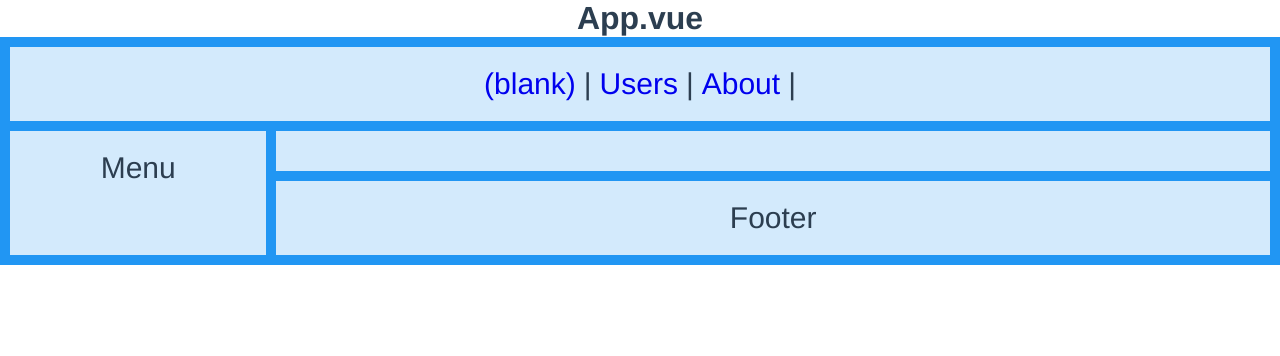
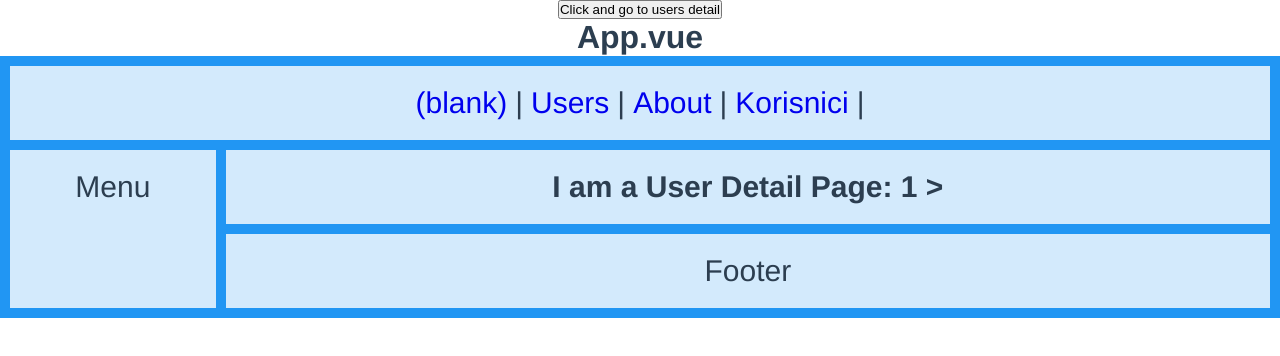
Before and after one commit to dzenannn/vue-cli, a Vue app in the folder vue-routing/: page /users/1 in a window 1280 px wide. Shown: the top 356 px of the page. Built offline with nearby package versions, Linux system fonts and the light colour scheme.

Commit message:
params, query, notfound view

```diff
--- a/vue-routing/src/App.vue
+++ b/vue-routing/src/App.vue
@@ -1,6 +1,25 @@
-<script></script>
+<script>
+export default {
+  methods: {
+    goToUsers() {
+      this.$router.push('/users')
+    },
+    goToUsersDetail() {
+      // this.$router.push('/users/50')
+      this.$router.push({
+        name: 'usersDetail',
+        params: { userId: 225 },
+        query: { name: 'Jane', surname: 'Eyre' },
+      })
+    },
+  },
+}
+</script>
 
 <template>
+  <!-- <button @click="$router.push('/users')">Click and go to users page</button> -->
+  <!-- <button @click="goToUsers">Click and go to users page</button> -->
+  <button @click="goToUsersDetail">Click and go to users detail</button>
   <div>
     <h1>App.vue</h1>
 
@@ -10,6 +29,11 @@
           <router-link class="routerLink" to="/">(blank)</router-link>|
           <router-link class="routerLink" to="/users">Users</router-link>|
           <router-link class="routerLink" to="/about">About</router-link>|
+          <router-link
+            class="routerLink"
+            :to="{ name: 'usersDetail', params: { userId: '100' }, query: { name: 'bla' } }"
+            >Korisnici</router-link
+          >|
         </nav>
       </div>
       <div class="item2">Menu</div>
--- a/vue-routing/src/router/index.js
+++ b/vue-routing/src/router/index.js
@@ -1,4 +1,6 @@
 import HomeView from '@/views/HomeView.vue'
+import NotFound from '@/views/notFound.vue'
+import UserDetailView from '@/views/UserDetailView.vue'
 import Users from '@/views/UsersView.vue'
 import { createRouter, createWebHistory } from 'vue-router'
 
@@ -9,6 +11,11 @@ const routes = [
     component: HomeView,
   },
   {
+    path: '/:xyz(.*)*',
+    name: 'notFound',
+    component: NotFound,
+  },
+  {
     path: '/about',
     name: 'about',
     component: () => import('../views/AboutView.vue'),
@@ -17,6 +24,12 @@ const routes = [
     path: '/users',
     name: 'users',
     component: Users,
+    sensitive: true,
+  },
+  {
+    path: '/users/:userId',
+    name: 'usersDetail',
+    component: UserDetailView,
   },
 ]
 
--- /dev/null
+++ b/vue-routing/src/views/UserDetailView.vue
@@ -0,0 +1,16 @@
+<script>
+export default {
+  name: 'UserDetailPage',
+}
+</script>
+
+<template>
+  <div>
+    <h4>
+      I am a User Detail Page: {{ $route.params.userId }} > {{ $route.query.name }}
+      {{ $route.query.surname ? `${'>' + $route.query.surname}` : '' }}
+    </h4>
+  </div>
+</template>
+
+<style scoped></style>
--- /dev/null
+++ b/vue-routing/src/views/notFound.vue
@@ -0,0 +1,17 @@
+<script>
+export default {
+  name: 'notFound',
+}
+</script>
+
+<template>
+  <div>
+    Page Not Found
+    <i
+      >(url path: <b>{{ $route.params.xyz[0] }}</b
+      >)</i
+    >
+  </div>
+</template>
+
+<style scoped></style>
```
